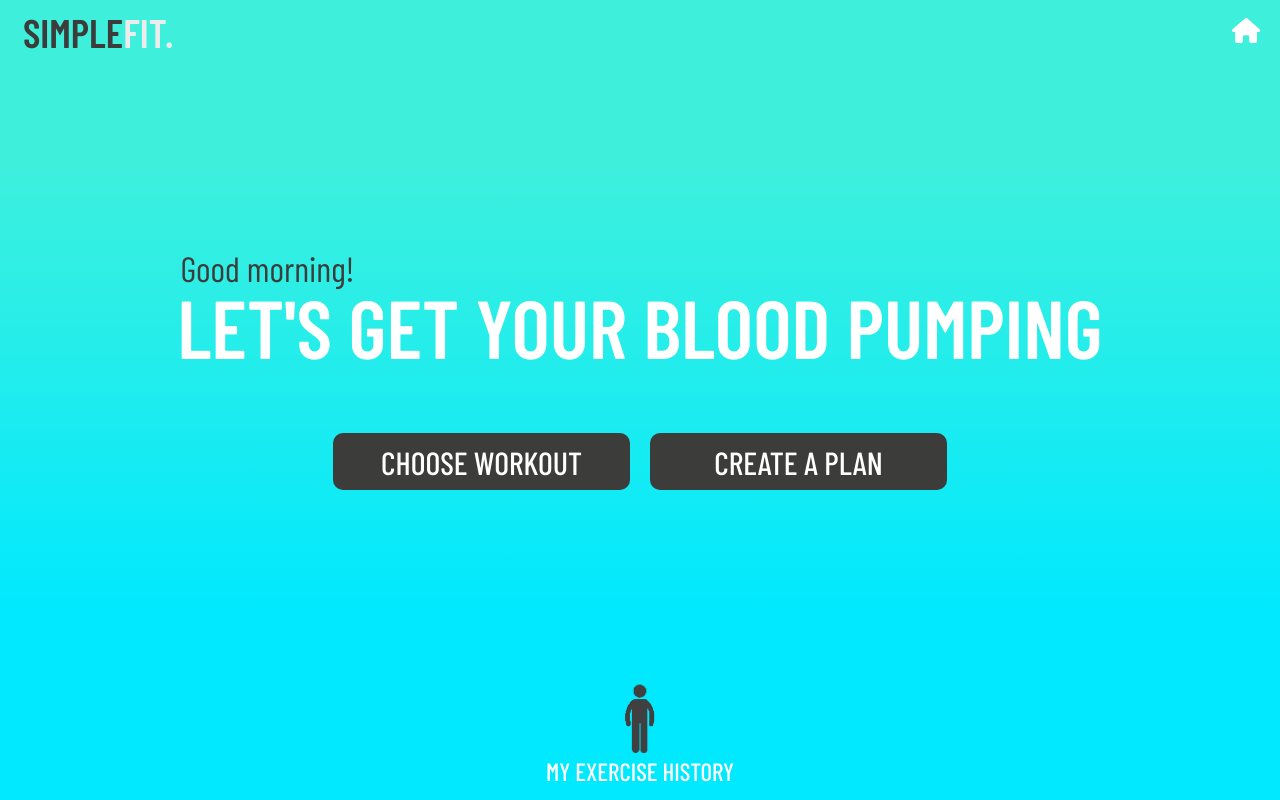
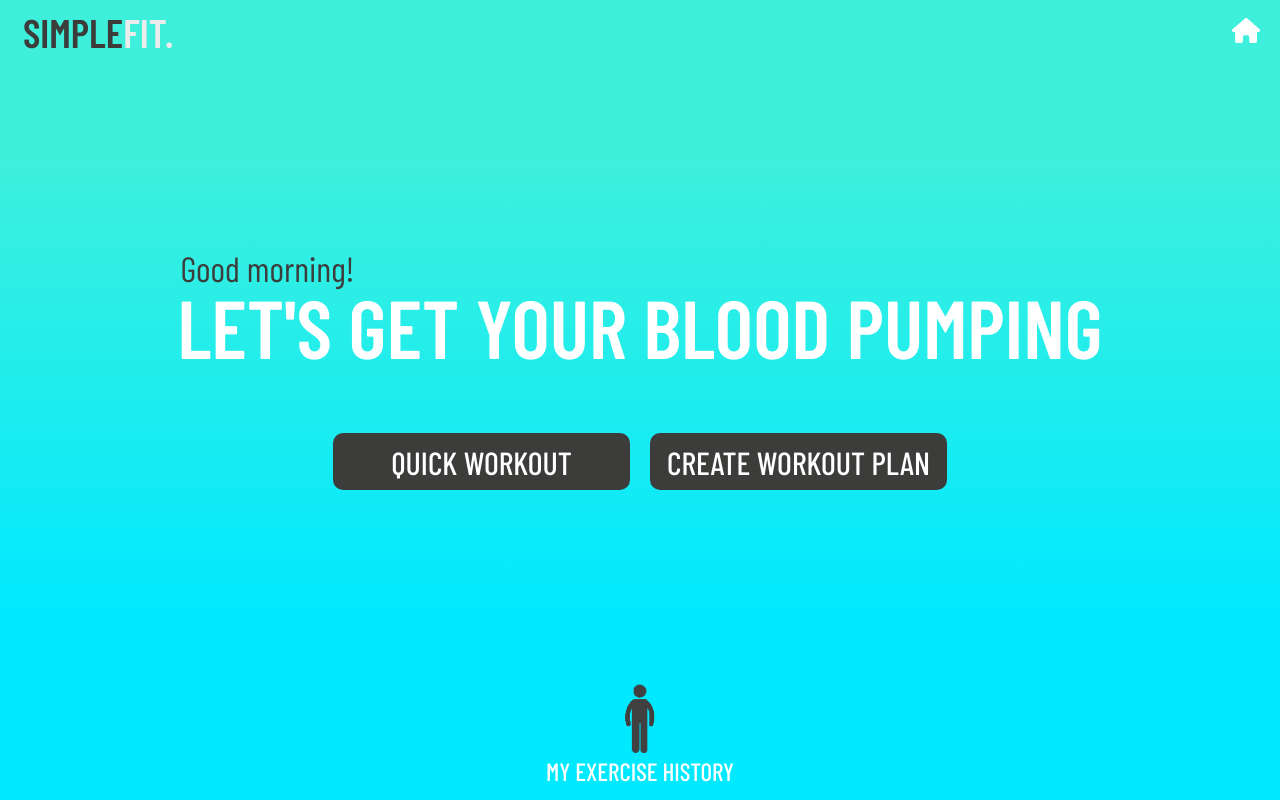
Before and after one commit to Boxie999/weightless-weightloss, a React (Create React App) app: page / in a window 1280 px wide. Built offline with nearby package versions, Linux system fonts and the light colour scheme.

Commit message:
Minor change to home page button text, and imported React in Search Result Card file.

```diff
--- a/src/components/SearchResultCard.js
+++ b/src/components/SearchResultCard.js
@@ -1,3 +1,4 @@
+import React from "react";
 import { NavLink } from "react-router-dom";
 import "../styles/SearchResultCard.css";
 import Row from 'react-bootstrap/Row';
--- a/src/pages/Home.js
+++ b/src/pages/Home.js
@@ -15,10 +15,10 @@ function Home() {
                 <h1 id="homeTitle">LET'S GET YOUR BLOOD PUMPING</h1>
                 <p>
                 <NavLink to="/WorkoutPicker">
-                    <button className="btn btn-primary border-0 btn-lg chooseButton" href="#" type="button">CHOOSE WORKOUT</button>
+                    <button className="btn btn-primary border-0 btn-lg chooseButton" href="#" type="button">QUICK WORKOUT</button>
                 </NavLink>
                 <NavLink to="/BuildWorkout">
-                    <button className="btn btn-primary border-0 btn-lg chooseButton" href="#" type="button">CREATE A PLAN</button>
+                    <button className="btn btn-primary border-0 btn-lg chooseButton" href="#" type="button">CREATE WORKOUT PLAN</button>
                 </NavLink>
                 </p>
             </div>
```
